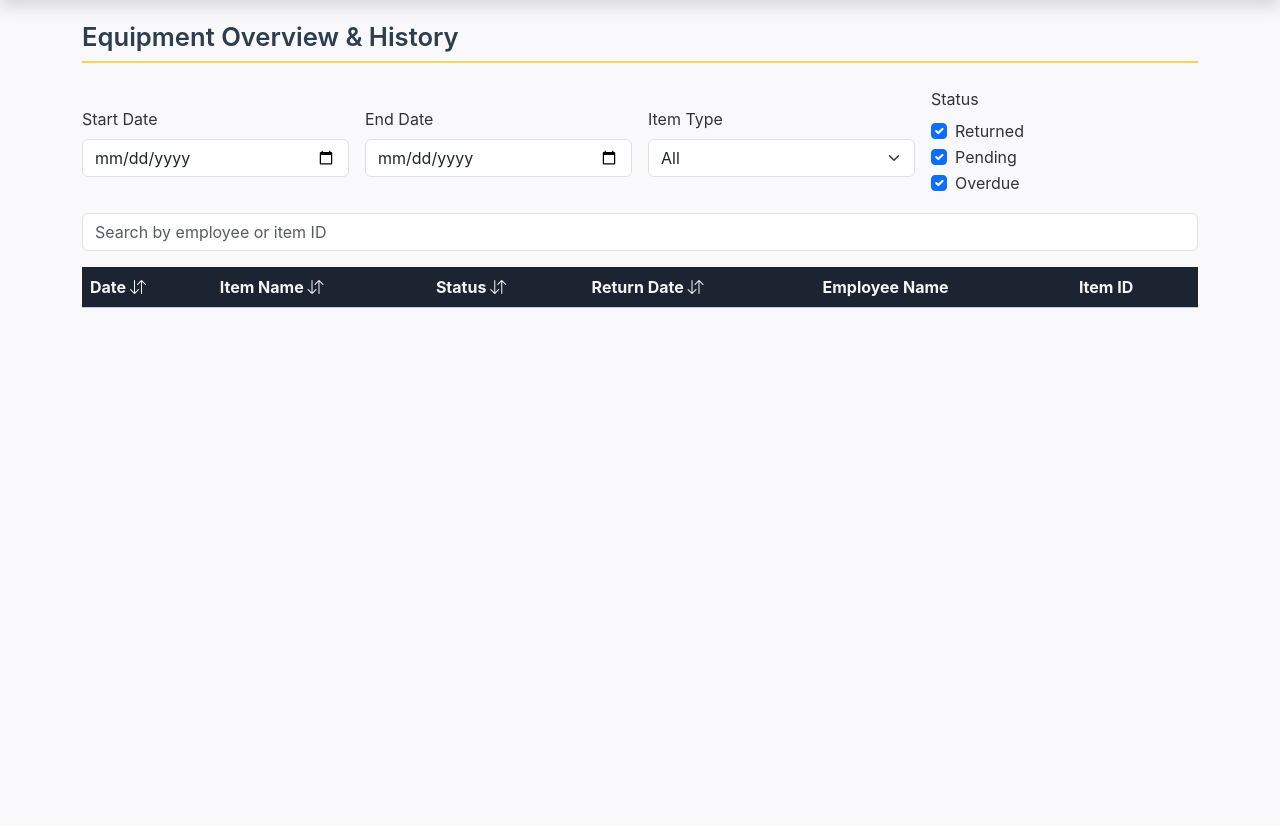
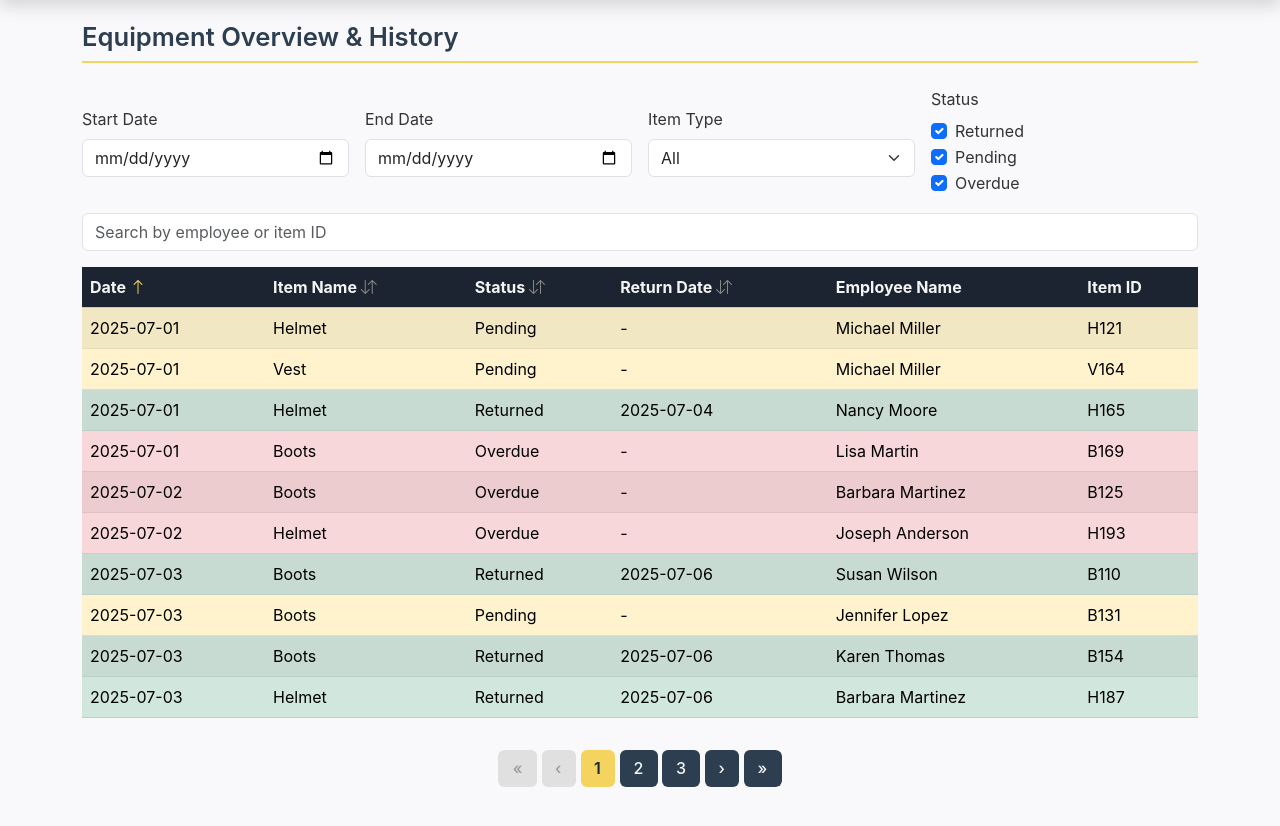
Before and after one commit to franaragondev/swes-assessment, a plain HTML site: page index.html in a window 1280 px wide. Both pictures are taken after a click on the link "Equipment Overview". Shown: the part 66-892 px from the top of the page. Before the commit the page ends 800 px from the top, so only its background shows below. Drawn offline with nearby package versions, Linux system fonts and the light colour scheme.

Commit message:
feat: add list funcionality

```diff
--- a/js/list.js
+++ b/js/list.js
@@ -0,0 +1,252 @@
+document.addEventListener("DOMContentLoaded", () => {
+  // Select table body and pagination container
+  const tableBody = document.getElementById("equipment-table-body");
+  const pagination = document.getElementById("pagination");
+
+  // Select filter inputs
+  const startDateInput = document.getElementById("filter-date-start");
+  const endDateInput = document.getElementById("filter-date-end");
+  const itemTypeSelect = document.getElementById("filter-item-type");
+  const statusReturned = document.getElementById("status-returned");
+  const statusPending = document.getElementById("status-pending");
+  const statusOverdue = document.getElementById("status-overdue");
+  const searchInput = document.getElementById("filter-search");
+
+  // Pagination configuration
+  let currentPage = 1;
+  const rowsPerPage = 10;
+
+  // Sorting configuration
+  let sortField = "date"; // Default sort column
+  let sortDirection = "asc"; // Default direction
+
+  /**
+   * Filter data according to all the filter inputs
+   */
+  function filterData() {
+    return dummyData.filter((record) => {
+      // Date range filter
+      if (startDateInput.value && record.date < startDateInput.value)
+        return false;
+      if (endDateInput.value && record.date > endDateInput.value) return false;
+
+      // Item type filter
+      if (itemTypeSelect.value && record.itemName !== itemTypeSelect.value)
+        return false;
+
+      // Status filter
+      if (!statusReturned.checked && record.status === "Returned") return false;
+      if (!statusPending.checked && record.status === "Pending") return false;
+      if (!statusOverdue.checked && record.status === "Overdue") return false;
+
+      // Search filter (employee name or item ID)
+      const searchTerm = searchInput.value.toLowerCase();
+      if (
+        searchTerm &&
+        !record.employeeName.toLowerCase().includes(searchTerm) &&
+        !record.itemId.toLowerCase().includes(searchTerm)
+      ) {
+        return false;
+      }
+
+      return true;
+    });
+  }
+
+  /**
+   * Sort the filtered data by the selected column and direction
+   */
+  function sortData(data) {
+    return data.sort((a, b) => {
+      let valA = a[sortField] || "";
+      let valB = b[sortField] || "";
+
+      // Handle date fields (convert strings to Date objects)
+      if (sortField === "date" || sortField === "returnDate") {
+        valA = valA ? new Date(valA) : new Date(0);
+        valB = valB ? new Date(valB) : new Date(0);
+      }
+
+      if (valA < valB) return sortDirection === "asc" ? -1 : 1;
+      if (valA > valB) return sortDirection === "asc" ? 1 : -1;
+      return 0;
+    });
+  }
+
+  /**
+   * Render the table rows with pagination
+   */
+  function renderTable() {
+    const filteredData = filterData(); // Apply filters
+    const sortedData = sortData(filteredData); // Sort data
+
+    // Get the rows for the current page
+    const start = (currentPage - 1) * rowsPerPage;
+    const end = start + rowsPerPage;
+    const paginatedData = sortedData.slice(start, end);
+
+    // Clear previous rows
+    tableBody.innerHTML = "";
+
+    // If no records found, show empty message
+    if (paginatedData.length === 0) {
+      tableBody.innerHTML = `<tr><td colspan="6" class="text-center">No data found</td></tr>`;
+    } else {
+      // Create a <tr> for each record
+      paginatedData.forEach((record) => {
+        const row = document.createElement("tr");
+
+        // Apply background color based on status
+        if (record.status === "Overdue") row.classList.add("table-danger");
+        if (record.status === "Pending") row.classList.add("table-warning");
+        if (record.status === "Returned") row.classList.add("table-success");
+
+        // Fill the row with data
+        row.innerHTML = `
+          <td>${record.date}</td>
+          <td>${record.itemName}</td>
+          <td>${record.status}</td>
+          <td>${record.returnDate || "-"}</td>
+          <td>${record.employeeName}</td>
+          <td>${record.itemId}</td>
+        `;
+        tableBody.appendChild(row);
+      });
+    }
+
+    renderPagination(filteredData.length); // Render pagination buttons
+  }
+
+  /**
+   * Render the pagination buttons
+   */
+  function renderPagination(totalItems) {
+    const totalPages = Math.ceil(totalItems / rowsPerPage);
+    pagination.innerHTML = "";
+
+    if (totalPages <= 1) return;
+
+    // Helper to create page item
+    function createPageItem(
+      page,
+      text = null,
+      disabled = false,
+      active = false
+    ) {
+      const li = document.createElement("li");
+      li.className = `page-item${active ? " active" : ""}${
+        disabled ? " disabled" : ""
+      }`;
+      const btn = document.createElement("button");
+      btn.className = "page-link";
+      btn.textContent = text || page;
+      if (!disabled && !active) {
+        btn.addEventListener("click", () => {
+          currentPage = page;
+          renderTable();
+        });
+      }
+      li.appendChild(btn);
+      return li;
+    }
+
+    // Add "First" button
+    pagination.appendChild(createPageItem(1, "«", currentPage === 1));
+
+    // Add "Previous" button
+    pagination.appendChild(
+      createPageItem(currentPage - 1, "‹", currentPage === 1)
+    );
+
+    // Calculate start and end page numbers to display (max 3)
+    let startPage = Math.max(currentPage - 1, 1);
+    let endPage = Math.min(startPage + 2, totalPages);
+
+    // Adjust if we are near the last page
+    if (endPage - startPage < 2) {
+      startPage = Math.max(endPage - 2, 1);
+    }
+
+    // Add page numbers
+    for (let i = startPage; i <= endPage; i++) {
+      pagination.appendChild(createPageItem(i, null, false, i === currentPage));
+    }
+
+    // Add "Next" button
+    pagination.appendChild(
+      createPageItem(currentPage + 1, "›", currentPage === totalPages)
+    );
+
+    // Add "Last" button
+    pagination.appendChild(
+      createPageItem(totalPages, "»", currentPage === totalPages)
+    );
+  }
+
+  /**
+   * Event listeners for filters
+   */
+  [
+    startDateInput,
+    endDateInput,
+    itemTypeSelect,
+    statusReturned,
+    statusPending,
+    statusOverdue,
+    searchInput,
+  ].forEach((el) =>
+    el.addEventListener("input", () => {
+      currentPage = 1; // Reset to page 1 when filter changes
+      renderTable();
+    })
+  );
+
+  /**
+   * Event listeners for sorting (click on <th>)
+   */
+  const headers = document.querySelectorAll(
+    "#equipment-table thead th[data-sort]"
+  );
+  headers.forEach((th) => {
+    th.addEventListener("click", () => {
+      const field = th.getAttribute("data-sort");
+
+      // Toggle sort direction if the same column is clicked
+      if (sortField === field) {
+        sortDirection = sortDirection === "asc" ? "desc" : "asc";
+      } else {
+        sortField = field;
+        sortDirection = "asc";
+      }
+
+      // Reset all headers
+      headers.forEach((el) => {
+        el.classList.remove("active-sort");
+        const icon = el.querySelector("i");
+        if (icon) icon.className = "bi bi-arrow-down-up"; // reset icon
+      });
+
+      // Add active class and update icon for current column
+      th.classList.add("active-sort");
+      const icon = th.querySelector("i");
+      if (icon) {
+        icon.className =
+          sortDirection === "asc" ? "bi bi-arrow-up" : "bi bi-arrow-down";
+      }
+
+      renderTable();
+    });
+  });
+
+  // Initial render and mark default sorted column
+  const defaultHeader = document.querySelector(
+    `#equipment-table thead th[data-sort="${sortField}"]`
+  );
+  if (defaultHeader) {
+    defaultHeader.classList.add("active-sort");
+    const icon = defaultHeader.querySelector("i");
+    if (icon) icon.className = "bi bi-arrow-up";
+  }
+
+  renderTable();
+});
--- a/styles/list.css
+++ b/styles/list.css
@@ -2,3 +2,65 @@
   background: #1b2430 !important;
   color: #f4f4f4 !important;
 }
+
+/* Icon color when inactive by default */
+th[data-sort] i {
+  color: #888; /* faded gray */
+  transition: color 0.3s ease;
+}
+
+/* Icon color when active (sorted column) */
+th[data-sort].active-sort i {
+  color: #f4d35e; /* yellow highlight */
+}
+
+/* Pagination container */
+.pagination {
+  display: flex;
+  gap: 0.3rem;
+  justify-content: center;
+  padding-left: 0;
+  list-style: none;
+}
+
+/* Pagination item */
+.pagination .page-item {
+  border-radius: 6px;
+  overflow: hidden;
+  transition: transform 0.2s ease, box-shadow 0.2s ease;
+}
+
+/* Pagination link (buttons) */
+.pagination .page-link {
+  border: none;
+  background-color: #2c3e50;
+  color: #f4f4f4;
+  padding: 0.4rem 0.9rem;
+  font-weight: 500;
+  cursor: pointer;
+  user-select: none;
+  transition: background-color 0.3s ease;
+}
+
+/* Hover effect */
+.pagination .page-link:hover {
+  background-color: #f4d35e;
+  color: #1b2430;
+}
+
+/* Active page */
+.pagination .active .page-link {
+  background-color: #f4d35e;
+  color: #1b2430;
+  font-weight: 600;
+  cursor: default;
+  pointer-events: none;
+}
+
+/* Disabled buttons */
+.pagination .disabled .page-link {
+  background-color: #e0e0e0;
+  color: #999;
+  cursor: default;
+  pointer-events: none;
+}
```
